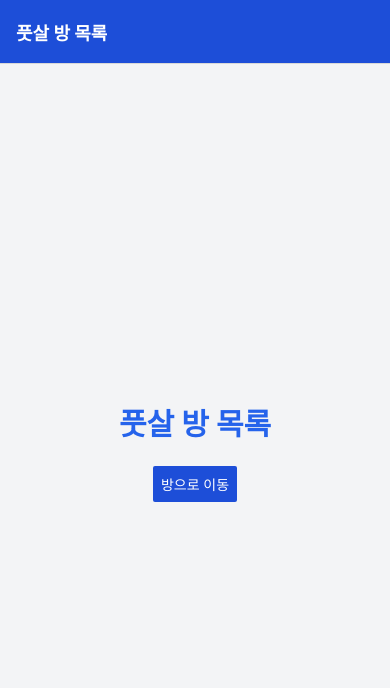
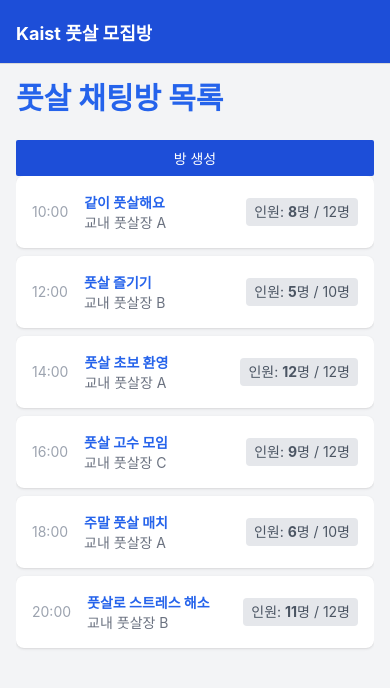
Before and after one commit to Chungyezun/KaiPlab, a React Native app in the folder Plab/: screen /Home in a window 390 px wide. Shown: the top 688 px of the page. Built offline with nearby package versions, Linux system fonts and the light colour scheme.

Commit message:
FEAT : MainPage RoomList add

```diff
--- a/Plab/src/navigation/AppNavigator.tsx
+++ b/Plab/src/navigation/AppNavigator.tsx
@@ -24,12 +24,12 @@ const AppNavigator: React.FC = () => {
         <Stack.Screen
           name="Home"
           component={HomeScreen}
-          options={{ title: '풋살 방 목록' }} // 화면 제목
+          options={{ title: 'Kaist 풋살 모집방' }} // 화면 제목
         />
         <Stack.Screen
           name="Room"
           component={RoomScreen}
-          options={{ title: '방 세부 정보' }} // 화면 제목
+          options={{ title: '모집방 세부 정보' }} // 화면 제목
         />
       </Stack.Navigator>
     </NavigationContainer>
--- a/Plab/src/screens/HomeScreen.tsx
+++ b/Plab/src/screens/HomeScreen.tsx
@@ -1,19 +1,116 @@
-import React from 'react';
-import { View, Text, Button } from 'react-native';
+import React, { useState } from 'react';
+import { View, Text, FlatList, TouchableOpacity, Modal, TextInput, Button } from 'react-native';
 import { NativeStackScreenProps } from '@react-navigation/native-stack';
-import { RootStackParamList } from './types';
+import { RootStackParamList } from '../types';
 
 type Props = NativeStackScreenProps<RootStackParamList, 'Home'>;
 
+// 채팅방 데이터 예제
+const initialChatRooms = [
+  { id: '1', name: '같이 풋살해요', description: '교내 풋살장 A', startTime: '10:00', currentMembers: 8, totalMembers: 12 },
+  { id: '2', name: '풋살 즐기기', description: '교내 풋살장 B', startTime: '12:00', currentMembers: 5, totalMembers: 10 },
+  { id: '3', name: '풋살 초보 환영', description: '교내 풋살장 A', startTime: '14:00', currentMembers: 12, totalMembers: 12 },
+  { id: '4', name: '풋살 고수 모임', description: '교내 풋살장 C', startTime: '16:00', currentMembers: 9, totalMembers: 12 },
+  { id: '5', name: '주말 풋살 매치', description: '교내 풋살장 A', startTime: '18:00', currentMembers: 6, totalMembers: 10 },
+  { id: '6', name: '풋살로 스트레스 해소', description: '교내 풋살장 B', startTime: '20:00', currentMembers: 11, totalMembers: 12 },
+];
+
 const HomeScreen: React.FC<Props> = ({ navigation }) => {
+  const [chatRooms, setChatRooms] = useState(initialChatRooms);
+  const [isModalVisible, setModalVisible] = useState(false);
+  const [newRoomName, setNewRoomName] = useState('');
+  const [newRoomDescription, setNewRoomDescription] = useState('');
+  const [newRoomStartTime, setNewRoomStartTime] = useState('');
+  const [newRoomTotalMembers, setNewRoomTotalMembers] = useState(12);
+
+  const toggleModal = () => setModalVisible(!isModalVisible);
+
+  const createRoom = () => {
+    const newRoom = {
+      id: (chatRooms.length + 1).toString(),
+      name: newRoomName,
+      description: newRoomDescription,
+      startTime: newRoomStartTime,
+      currentMembers: 0,
+      totalMembers: newRoomTotalMembers,
+    };
+    setChatRooms([...chatRooms, newRoom]);
+    toggleModal(); // 닫기
+    setNewRoomName('');
+    setNewRoomDescription('');
+    setNewRoomStartTime('');
+    setNewRoomTotalMembers(12);
+  };
+
+  const renderRoomItem = ({ item }: { item: typeof chatRooms[0] }) => (
+    <TouchableOpacity
+      className='flex-row items-center justify-between p-4 mb-2 bg-white rounded-lg shadow'
+      onPress={() => navigation.navigate('Room', { roomId: item.id })}
+    >
+      {/* 왼쪽: 시간 표시 */}
+      <Text className='text-sm text-gray-400'>{item.startTime}</Text>
+
+      {/* 중앙: 방 이름과 설명 */}
+      <View className='flex-1 px-4'>
+        <Text className='text-l font-bold text-blue-600'>{item.name}</Text>
+        <Text className='text-m text-gray-500'>{item.description}</Text>
+      </View>
+
+      {/* 오른쪽: 현재 인원 / 최대 인원 */}
+      <View className='px-2 py-1 bg-gray-200 rounded'>
+        <Text className='text-sm text-gray-600'>
+          인원: <Text className='font-bold'>{item.currentMembers}</Text>명 / {item.totalMembers}명
+        </Text>
+      </View>
+    </TouchableOpacity>
+  );
+
   return (
-    <View className='flex-1 justify-center items-center p-4 bg-gray-100'>
-      <Text className='text-3xl font-bold mb-6 text-blue-600'>풋살 방 목록</Text>
-      <Button
-        title="방으로 이동"
-        onPress={() => navigation.navigate('Room')}
-        color="#1D4ED8" // Tailwind 색상 예제
+    <View className='flex-1 p-4 bg-gray-100'>
+      <Text className='text-3xl font-bold mb-6 text-blue-600'>풋살 채팅방 목록</Text>
+
+      {/* 방 생성 버튼 */}
+      <Button title="방 생성" onPress={toggleModal} color="#1D4ED8" />
+
+      <FlatList
+        data={chatRooms}
+        renderItem={renderRoomItem}
+        keyExtractor={(item) => item.id}
       />
+
+      {/* 방 생성 모달 */}
+      <Modal
+        animationType="slide"
+        transparent={true}
+        visible={isModalVisible}
+        onRequestClose={toggleModal}
+      >
+        <View className='flex-1 justify-center items-center bg-black bg-opacity-50'>
+          <View className='w-3/4 bg-white p-6 rounded-lg shadow'>
+            <Text className='text-xl font-bold mb-4'>새로운 방 생성</Text>
+            <TextInput
+              className='border p-2 mb-2'
+              placeholder="방 이름"
+              value={newRoomName}
+              onChangeText={setNewRoomName}
+            />
+            <TextInput
+              className='border p-2 mb-2'
+              placeholder="풋살장 위치"
+              value={newRoomDescription}
+              onChangeText={setNewRoomDescription}
+            />
+            <TextInput
+              className='border p-2 mb-2'
+              placeholder="시작 시간 (예: 10:00)"
+              value={newRoomStartTime}
+              onChangeText={setNewRoomStartTime}
+            />
+            <Button title="방 생성하기" onPress={createRoom} color="#1D4ED8" />
+            <Button title="취소" onPress={toggleModal} color="#6B7280" />
+          </View>
+        </View>
+      </Modal>
     </View>
   );
 };
--- a/Plab/src/screens/RoomScreen.tsx
+++ b/Plab/src/screens/RoomScreen.tsx
@@ -1,11 +1,18 @@
 import React from 'react';
 import { View, Text } from 'react-native';
-import { tw } from 'nativewind';
+import { NativeStackScreenProps } from '@react-navigation/native-stack';
+import { RootStackParamList } from '../types';
 
-const RoomScreen: React.FC = () => {
+type Props = NativeStackScreenProps<RootStackParamList, 'Room'>;
+
+const RoomScreen: React.FC<Props> = ({ route }) => {
+  const { roomId } = route.params;
+
   return (
     <View className='flex-1 justify-center items-center p-4 bg-gray-200'>
-      <Text className='text-3xl font-bold mb-6 text-green-600'>방 세부 정보 및 채팅</Text>
+      <Text className='text-3xl font-bold mb-6 text-green-600'>
+        방 세부 정보 및 채팅 (ID: {roomId})
+      </Text>
       {/* 여기에 채팅 UI와 방 세부 정보 구현 */}
     </View>
   );
--- a/Plab/src/types.ts
+++ b/Plab/src/types.ts
@@ -1,5 +1,5 @@
 // types.ts
 export type RootStackParamList = {
     Home: undefined;
-    Room: undefined;
+    Room: { roomId: string };
   };
```
